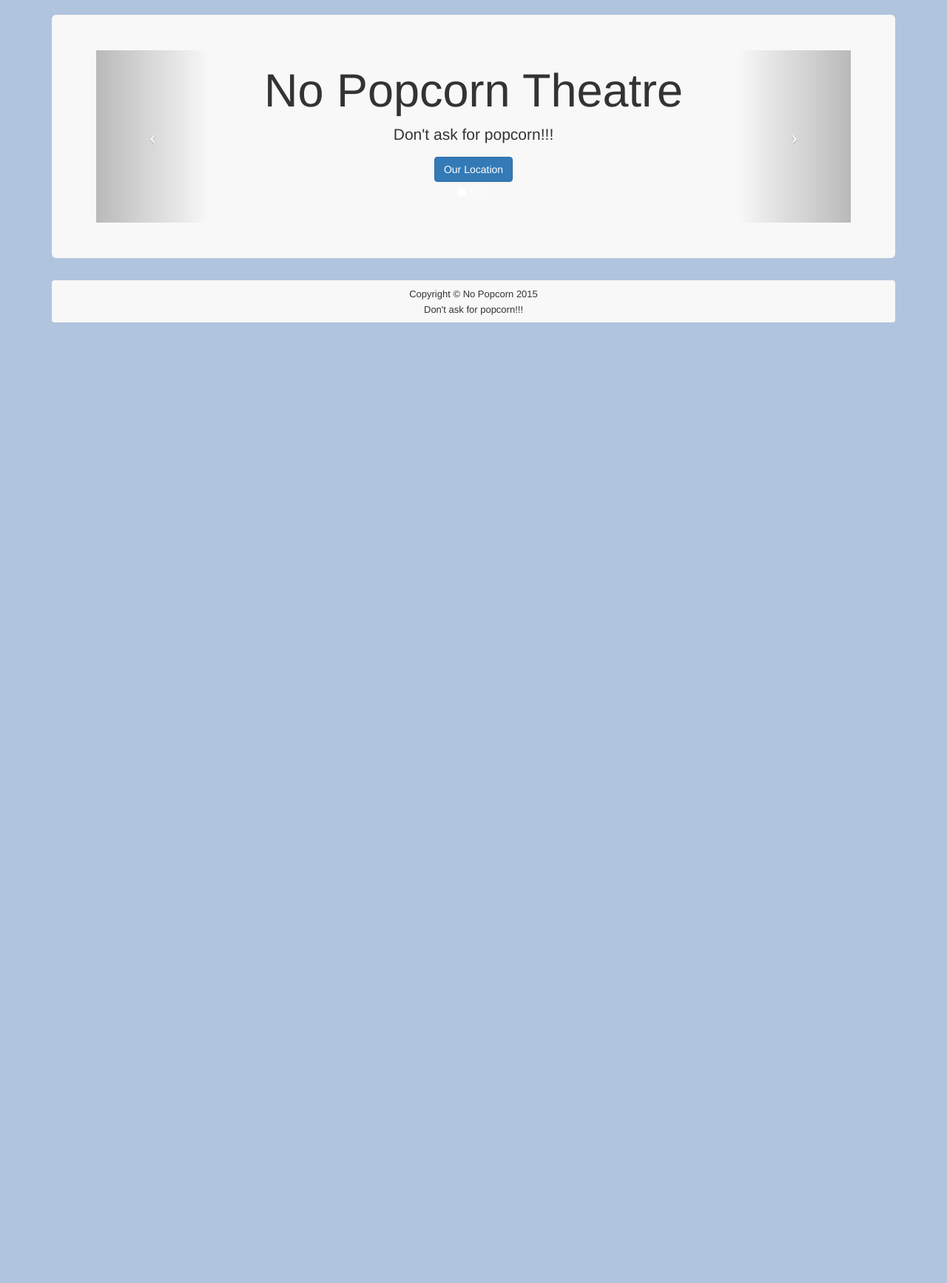
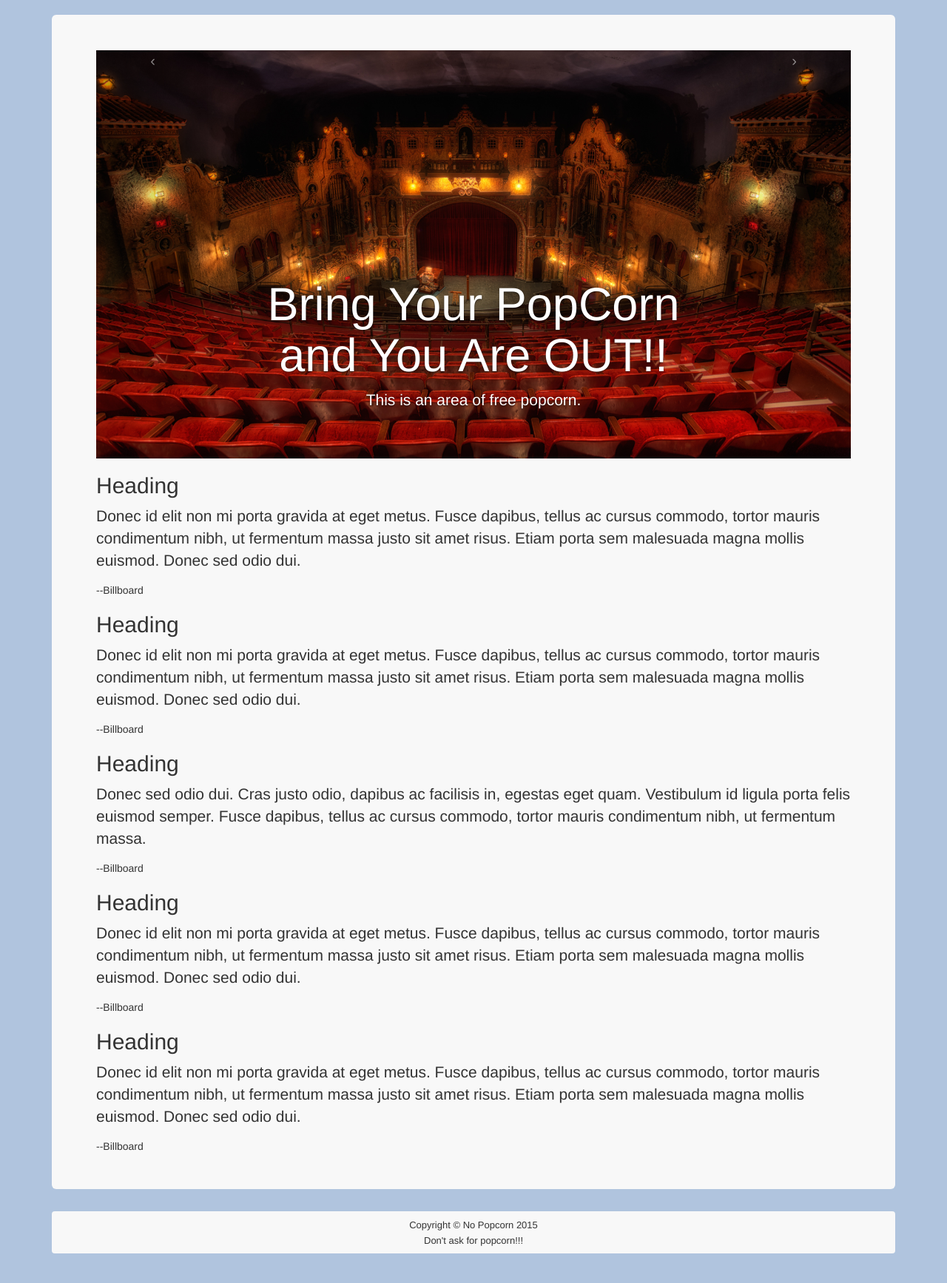
Before and after one commit to kyleamcginn88/Theatre, a Django app: page / in a window 1280 px wide. Shown: the part 72-1807 px from the top of the page at 74% size. Before the commit the page ends 508 px from the top, so only its background shows below. Run offline with Django 3.2, Linux system fonts and the light colour scheme; some libraries are stand-ins or nearby versions.

Commit message:
Working on the homepage
i added some pictures, im not done yet im just taking a break

```diff
--- /dev/null
+++ b/Theatre/templates/_carousel.html
@@ -0,0 +1,38 @@
+<!-------------------------------------------------------------------->
+ <!-- Carousel
+    ================================================== -->
+    <div id="myCarousel" class="carousel slide">
+      <div class="carousel-inner">
+        <div class="item active">
+          <img src="../static/img/FirstSlide.jpg" alt="">
+          <div class="container">
+            <div class="carousel-caption">
+              <h1>Bring Your PopCorn and You Are OUT!!</h1>
+              <p class="lead">This is an area of free popcorn. </p>
+
+            </div>
+          </div>
+        </div>
+        <div class="item">
+          <img src="../static/img/SecondSlide.jpg" alt="">
+          <div class="container">
+            <div class="carousel-caption">
+              <h1>Enjoy the Movie</h1>
+              <p class="lead">One of the most recommended rude movie theaters in history, like it or not we are the best So we hope you Enjoy it, <br> </p>
+            </div>
+          </div>
+        </div>
+        <div class="item">
+          <img src="../static/img/ThirdSlide.jpg" alt="">
+          <div class="container">
+            <div class="carousel-caption">
+              <h1>Opend Since you are a baby</h1>
+              <p class="lead">We are running this business since you were a little baby, So don't tell us how to run it...</p>
+              <a class="btn btn-large btn-primary" href="Tour.html">Check for a tour near You</a>
+            </div>
+          </div>
+        </div>
+      </div>
+      <a class="left carousel-control" href="#myCarousel" data-slide="prev">&lsaquo;</a>
+      <a class="right carousel-control" href="#myCarousel" data-slide="next">&rsaquo;</a>
+    </div><!-- /.carousel -->
--- a/Theatre/templates/home.html
+++ b/Theatre/templates/home.html
@@ -1,54 +1,50 @@
 {% extends "base.html" %}
-
 {% block nav-home %}class="active"{% endblock %}
 {% block titleBlock %}Home {% endblock %}
 {% block content %}
 
-<div id="carousel-example-generic" class="carousel slide">
-                        <!-- Indicators -->
-                        <ol class="carousel-indicators hidden-xs">
-                            <li data-target="#carousel-example-generic" data-slide-to="0" class="active"></li>
-                            <li data-target="#carousel-example-generic" data-slide-to="1"></li>
-                            <li data-target="#carousel-example-generic" data-slide-to="2"></li>
-                        </ol>
 
-                        <!-- Wrapper for slides -->
-                        <div class="carousel-inner">
-								<div class="item active ">
-									<div class="container slidestyleone">
-										<h1 align="center">No Popcorn Theatre</h1>
-									<p align="center">Don't ask for popcorn!!!</p>
-									<p align="center"><a  href="\location" class="btn btn-primary" >Our Location</a></p><br><br>
+<head>
+    <link href="../static/bootstrap-responsive.css" rel="stylesheet">
+
+</head>
+
+{% include '_carousel.html' %}
+<body>
+
+   <div class="row-fluid">
+        <div class="span6">
+          <h2>Heading</h2>
+          <p>Donec id elit non mi porta gravida at eget metus. Fusce dapibus, tellus ac cursus commodo, tortor mauris condimentum nibh, ut fermentum massa justo sit amet risus. Etiam porta sem malesuada magna mollis euismod. Donec sed odio dui. </p>
+          <footer>--Billboard</footer>
         </div>
+        <div class="span6">
+          <h2>Heading</h2>
+          <p>Donec id elit non mi porta gravida at eget metus. Fusce dapibus, tellus ac cursus commodo, tortor mauris condimentum nibh, ut fermentum massa justo sit amet risus. Etiam porta sem malesuada magna mollis euismod. Donec sed odio dui. </p>
+          <footer>--Billboard</footer>
        </div>
-                            <div class="item">
-                                <!-- <img class="img-responsive img-full" src="static/img/" alt="" style="width: 910px; height: 605px">-->
-								<div class="container slidestyletwo">
-									<h1 align="center">Buy Your Tickets Now</h1>
-									<p align="center">Buy your tickets to the next big show!!! </p>
-									<p align="center"><a  href="\store" class="btn btn-primary" >Buy Tickets</a></p><br><br>
+        <div class="span6">
+          <h2>Heading</h2>
+          <p>Donec sed odio dui. Cras justo odio, dapibus ac facilisis in, egestas eget quam. Vestibulum id ligula porta felis euismod semper. Fusce dapibus, tellus ac cursus commodo, tortor mauris condimentum nibh, ut fermentum massa.</p>
+          <footer>--Billboard</footer>
         </div>
+           <div class="span6">
+          <h2>Heading</h2>
+          <p>Donec id elit non mi porta gravida at eget metus. Fusce dapibus, tellus ac cursus commodo, tortor mauris condimentum nibh, ut fermentum massa justo sit amet risus. Etiam porta sem malesuada magna mollis euismod. Donec sed odio dui. </p>
+          <footer>--Billboard</footer>
        </div>
-                            <div class="item">
-                              <!--   <img class="img-responsive img-full" src="static/img/slide-3.jpg" alt="" style="width: 910px; height: 605px"> -->
-								<div class="container slidestylethree">
-									<h1 align="center">Upcoming Shows</h1>
-									<p align="center">Find your complete list of upcoming performances and movies.</p>
-									<p align="center"><a  href="\performances" class="btn btn-primary" >
-									Performances</a> <a  href="\movies" class="btn btn-primary" >Movies</a></p><br><br>
+
+       <div class="span6">
+          <h2>Heading</h2>
+          <p>Donec id elit non mi porta gravida at eget metus. Fusce dapibus, tellus ac cursus commodo, tortor mauris condimentum nibh, ut fermentum massa justo sit amet risus. Etiam porta sem malesuada magna mollis euismod. Donec sed odio dui. </p>
+          <footer>--Billboard</footer>
        </div>
 
 
       </div>
-                        </div>
 
-                        <!-- Controls -->
-                        <a class="left carousel-control" href="#carousel-example-generic" data-slide="prev">
-                            <span class="icon-prev"></span>
-                        </a>
-                        <a class="right carousel-control" href="#carousel-example-generic" data-slide="next">
-                            <span class="icon-next"></span>
-                        </a>
-                    </div>
+</body>
+
+
 
 {% endblock %}
```
Also changed, not shown: Theatre/templates/store.html (+16 -19 lines), Theatre/static/css/bootstrap-responsive.css (added), Theatre/static/css/bootstrap.css, Theatre/static/img/FirstSlide.jpg (added), Theatre/static/img/SecondSlide.jpg (added), Theatre/static/img/ThirdSlide.jpg (added), db.sqlite3. Lines whose indentation alone changed are shown as unchanged.
